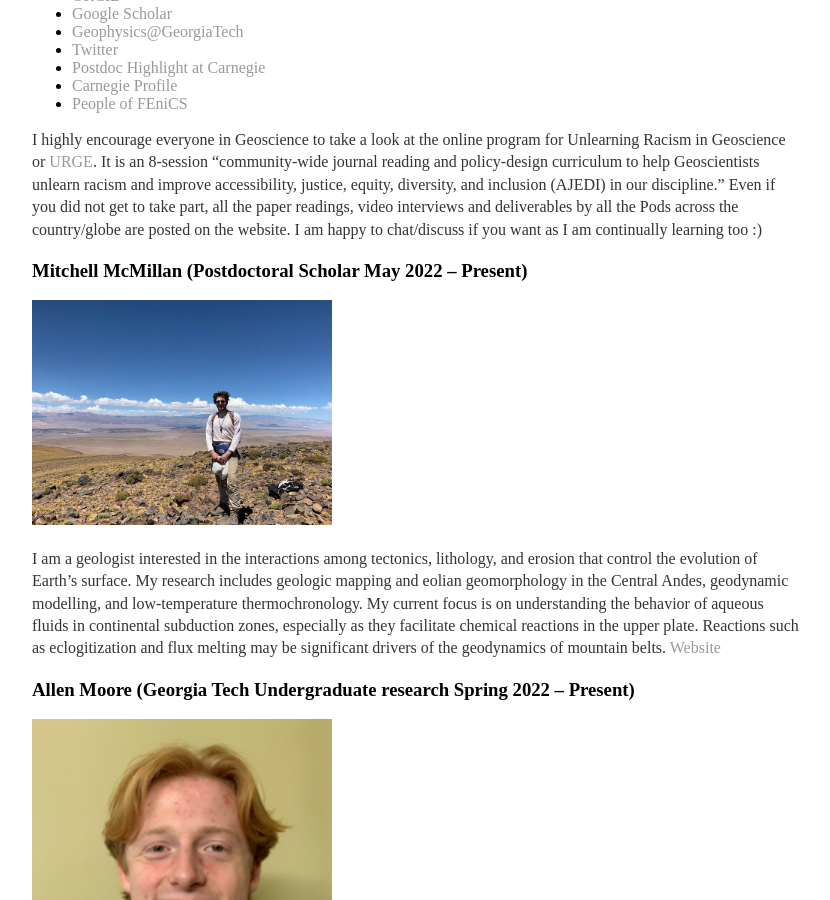
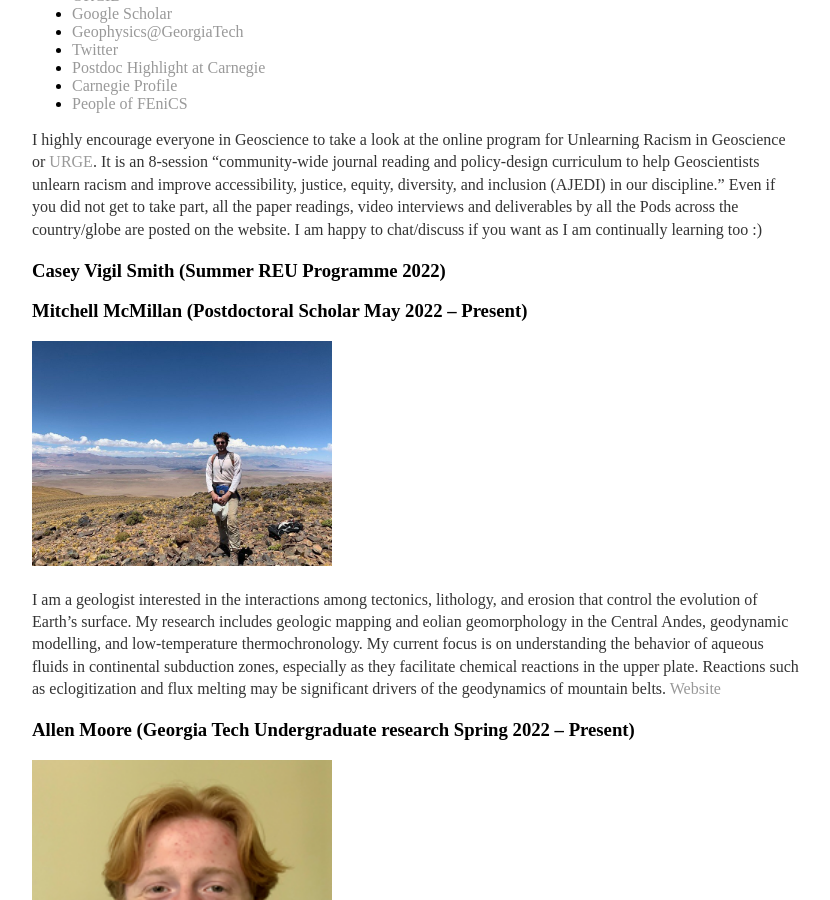
Before and after one commit to joycesim/joycesim.github.io, a Jekyll site: the page built from group/index.md, in a window 1280 px wide and 900 px high, scrolled down 807 px. Shown: the whole window, without its empty margins (224-1054 px from the left). Built offline with Jekyll 4.4.1, drawn with Linux system fonts in a browser that asks for light colours.

Commit message:
Update index.md

```diff
--- a/group/index.md
+++ b/group/index.md
@@ -19,6 +19,7 @@ I am a geodynamicist working on two-phase flow magma dynamics at tectonic bounda
 
 I highly encourage everyone in Geoscience to take a look at the online program for Unlearning Racism in Geoscience or [URGE](www.urgeoscience.org). It is an 8-session "community-wide journal reading and policy-design curriculum to help Geoscientists unlearn racism and improve accessibility, justice, equity, diversity, and inclusion (AJEDI) in our discipline." Even if you did not get to take part, all the paper readings, video interviews and deliverables by all the Pods across the country/globe are posted on the website. I am happy to chat/discuss if you want as I am continually learning too :)
 
+### Casey Vigil Smith (Summer REU Programme 2022)
 
 ### Mitchell McMillan (Postdoctoral Scholar May 2022 -- Present)
 <img src="/image/MitchellMcMillan.jpg" alt="Mitchell" title="Mitchell" width="300" />
```
